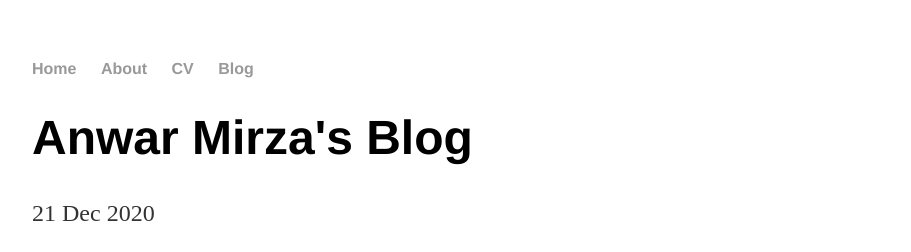
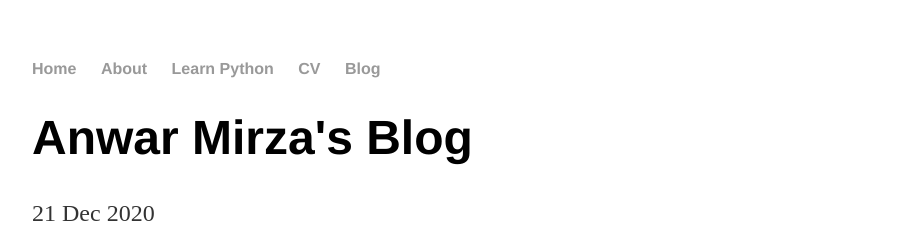
Before and after one commit to AnwarMirza/anwarmirza_old.github.io, a Jekyll site: the page built from _posts/2020-12-21-Anwar-Mirza-Machine-Learning-Blog-Launched.md, in a window 1280 px wide. Shown: the top 252 px of the page, without its empty margins (160-1071 px from the left). Built offline with Jekyll 4.4.1, drawn with Linux system fonts in a browser that asks for light colours.

Commit message:
Update default.html
menu link to pythonTutorials index page is added

```diff
--- a/_layouts/default.html
+++ b/_layouts/default.html
@@ -10,6 +10,7 @@
 	    		<ul>
 	        		<li><a href="/">Home</a></li>
 		        	<li><a href="/about">About</a></li>
+	        		<li><a href="/pythonTutorials/index.html">Learn Python</a></li>
 	        		<li><a href="/cv">CV</a></li>
 	        		<li><a href="/blog">Blog</a></li>
 	    		</ul>
```
